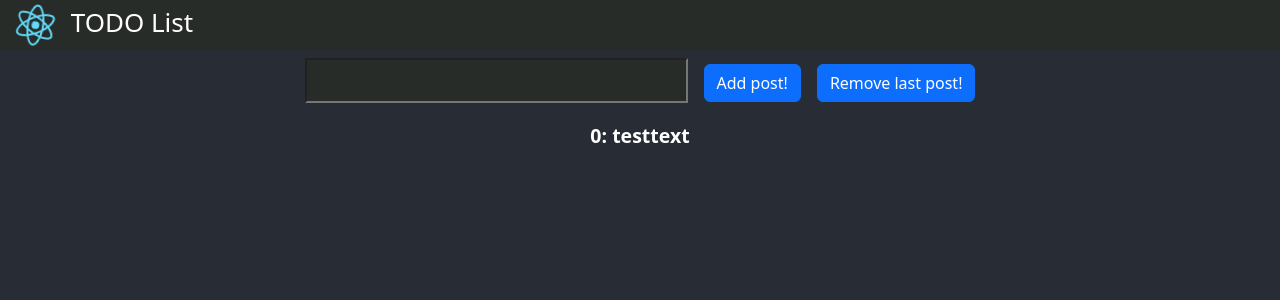
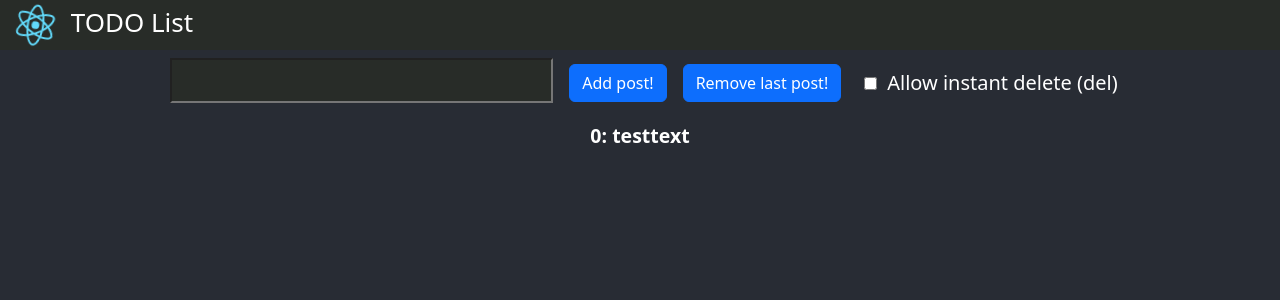
Before and after one commit to JiriLudvik1/counterapp, a React (Create React App) app: page / in a window 1280 px wide. Shown: the top 300 px of the page. Built offline with nearby package versions, Linux system fonts and the light colour scheme.

Commit message:
Added enter and delete events to input component

```diff
--- a/src/components/css/list.css
+++ b/src/components/css/list.css
@@ -16,6 +16,15 @@
 .Input-inputField{
     background-color: #282c28;
     color: white;
+}
+
+.Input-label{
+  font-size: 20px;
+  margin-left: 10px;
+}
+
+.Input-checkbox{
+  margin-left: 15px;
 }
 
 .TitleBar-div{
--- a/src/components/inputField.jsx
+++ b/src/components/inputField.jsx
@@ -3,24 +3,37 @@ import './css/list.css'
 
 class InputField extends Component {
     state = {
-        postText: ""
-     }
-
-     handleInput = event => {
-        this.setState({ postText: event.target.value })
+        postText: "",
+        allowInstantDelete: false
      }
 
     render() {
         return (
             <div>
-                <input type={"text"} onChange={this.handleInput} ref={(el) => this.postText = el} className="Input-inputField m-2"/>
-                <button className='btn btn-primary m-2' onClick={() => this.handleConfirm(this.state.postText)}>Add post!</button>
+                <input type={"text"} onChange={this.handleInput} ref={(el) => this.postText = el} onKeyDown={this.handleKeyDown} className="Input-inputField m-2"/>
+                <button className='btn btn-primary m-2' onClick={() => this.handleConfirm()}>Add post!</button>
                 <button className='btn btn-primary m-2' onClick={() => this.props.onDelete(this.props.id)}>Remove last post!</button>
+                <input className='Input-checkbox' type={"checkbox"} onChange={this.handleCheckBoxChanged}></input>
+                <label className='Input-label' >Allow instant delete (del)</label>
             </div>
         );
     }
 
-    handleConfirm(input){
+    handleCheckBoxChanged = event => {
+        this.setState({allowInstantDelete: event.target.checked})
+    }
+
+    handleKeyDown = event => {
+        if (event.key === 'Enter') this.handleConfirm();
+        if (event.key === 'Delete' && this.state.allowInstantDelete) this.props.onDelete(this.props.id);
+    }
+
+    handleInput = event => {
+        this.setState({ postText: event.target.value })
+     }
+
+    handleConfirm(){
+        const input = this.state.postText;
         if (input === ""){
             window.alert("Entry was empty!")
             return;
```
